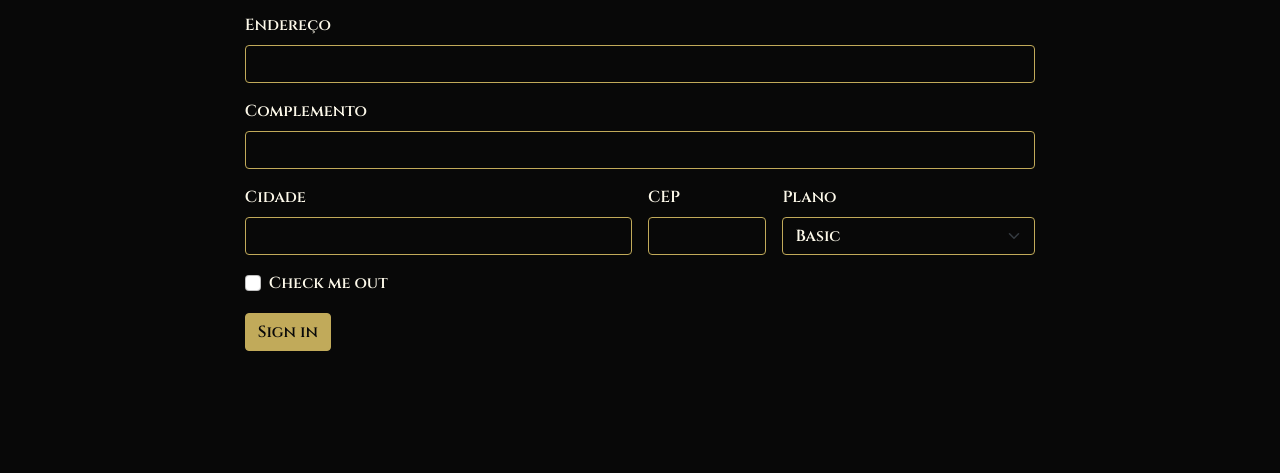
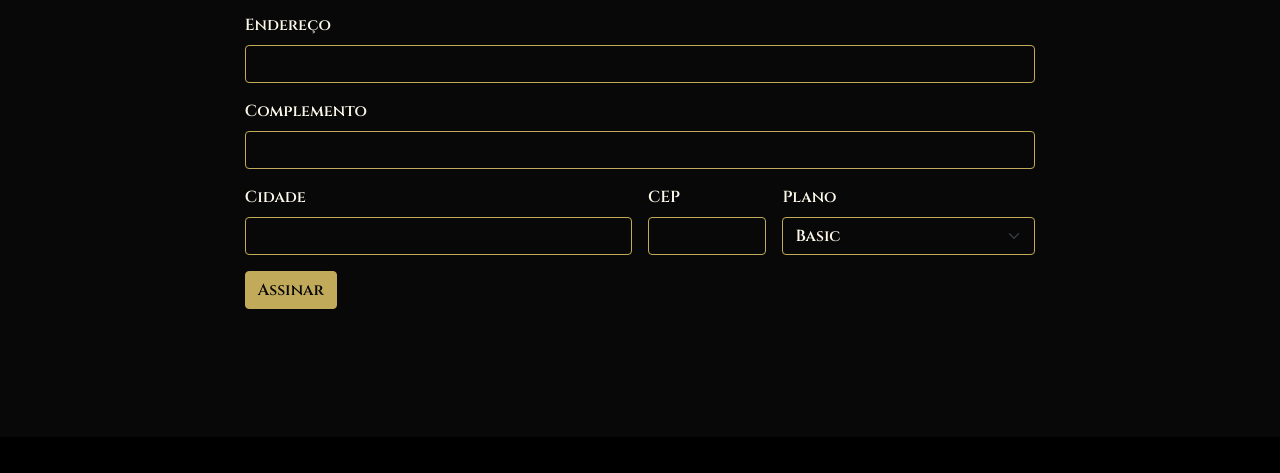
Before and after one commit to sidsabio/trabalho_final_frontend, a plain HTML site: page subscribe.html in a window 1280 px wide. Shown: the part 1065-1538 px from the top of the page. Drawn offline with nearby package versions, Linux system fonts and the light colour scheme.

Commit message:
Trabalho Finalizado

```diff
--- a/assets/css/style.css
+++ b/assets/css/style.css
@@ -47,7 +47,7 @@
   header,
   a {
     font-size: 0.8em;
-    flex-wrap: wrap;
+
   }
   .menu {
     font-size: 0.8em;
@@ -675,7 +675,7 @@
   color: #080808;
 }
 
-
+/* Light Mode */
 .header-light {
   text-decoration: underline;
   color: aliceblue;
--- a/subscribe.html
+++ b/subscribe.html
@@ -139,22 +139,17 @@
                         <option>Premium</option>
                     </select>
                 </div>
-
                 <div class="col-12">
-                    <div class="form-check">
-                        <input class="form-check-input" type="checkbox" id="gridCheck">
-                        <label class="form-check-label" for="gridCheck">
-                            Check me out
-                        </label>
-                    </div>
-                </div>
-                <div class="col-12">
-                    <button type="submit" class="btn btn-primary">Sign in</button>
+                    <button type="submit" class="btn btn-primary">Assinar</button>
                 </div>
             </form>
         </section>
-
     </section>
+    <a class="btn-fixed" href="#top">
+        <span class="material-icons">
+          <img src="./assets/src/img/up-arrow4.png" alt="">
+        </span>
+      </a>
     <footer id="footer">
         <div class="first-line-footer">
           <div class="logo-footer">
```
Also changed, not shown: index.html (+1 -0 lines).
